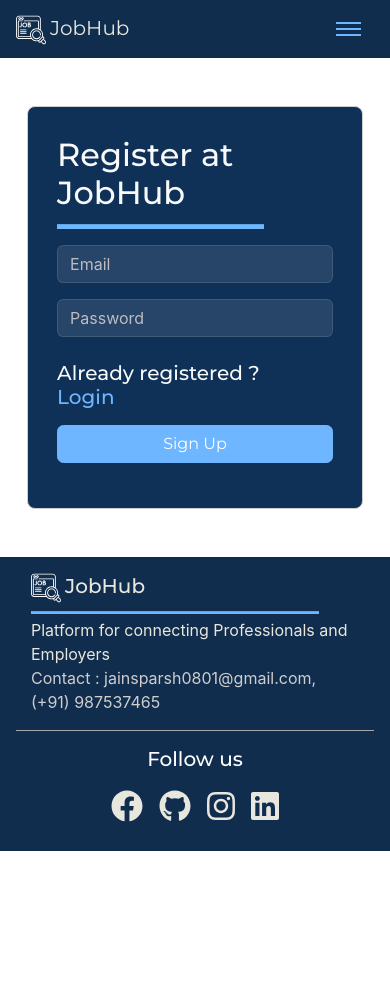
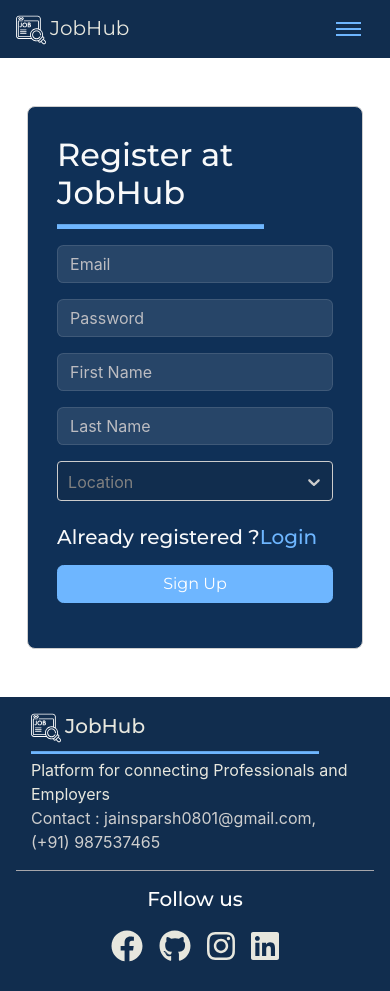
Before and after one commit to SparshJain2000/Jobhub, a React (Create React App) app in the folder client/: page /professional/signup in a window 390 px wide. Before the commit the page ends 851 px from the top, so only its background shows below. Built offline with nearby package versions, Linux system fonts and the light colour scheme.

Commit message:
take name and location of signup employee

```diff
--- a/client/src/graphql/mutation.js
+++ b/client/src/graphql/mutation.js
@@ -44,8 +44,22 @@
     }
 `;
 const SIGNUP_WORKER = gql`
-    mutation SignupEmployee($email: String!, $password: String!) {
-        createEmployee(userInput: { email: $email, password: $password }) {
+    mutation SignupEmployee(
+        $email: String!
+        $password: String!
+        $firstName: String!
+        $lastName: String!
+        $location: InputLocation
+    ) {
+        createEmployee(
+            userInput: {
+                email: $email
+                password: $password
+                firstName: $firstName
+                lastName: $lastName
+                location: $location
+            }
+        ) {
             userId
             token
             tokenExpiration
--- a/client/src/pages/authWorker.page.jsx
+++ b/client/src/pages/authWorker.page.jsx
@@ -15,8 +15,48 @@
     FormFeedback,
 } from "reactstrap";
 import { SIGNUP_WORKER, LOGIN_WORKER } from "../graphql/mutation";
+import cities from "../assets/cities.min.json";
 import { useMutation } from "@apollo/client";
 import AuthContext from "../context/auth.context";
+import AsyncSelect from "react-select/async";
+const customStyles = {
+    control: (provided, state) => ({
+        ...provided,
+        background: "var(--primary)",
+        color: "white",
+        minHeight: "40px",
+        height: "40px",
+        boxShadow: state.isFocused ? null : null,
+    }),
+    singleValue: (provided, state) => ({
+        ...provided,
+        color: "white",
+    }),
+    valueContainer: (provided, state) => ({
+        ...provided,
+        height: "40px",
+        padding: "0 8px",
+        color: "white",
+    }),
+    option: (provided) => ({
+        ...provided,
+        color: "black",
+    }),
+    input: (provided, state) => ({
+        ...provided,
+        margin: "0px",
+        color: "white",
+    }),
+    indicatorSeparator: (state) => ({
+        display: "none",
+        color: "black",
+    }),
+    indicatorsContainer: (provided, state) => ({
+        ...provided,
+        height: "40px",
+        color: "black",
+    }),
+};
 const validateEmail = (email) => {
     const re = /^[a-zA-Z0-9.!#$%&’*+/=?^_`{|}~-]+@[a-zA-Z0-9-]+(?:\.[a-zA-Z0-9-]+)*$/;
     return re.test(email);
@@ -28,11 +68,34 @@
             return validateEmail(value);
         case "password":
             return validatePassword(value);
-
+        case "location":
+            return value;
+        case "firstName":
+        case "lastName":
+            return value !== "";
         default:
             return false;
     }
 };
+const loadCities = (inputValue, callback) => {
+    setTimeout(() => {
+        callback(
+            cities
+                .filter(
+                    (city) =>
+                        city.city.toLowerCase().includes(inputValue) ||
+                        city.state.toLowerCase().includes(inputValue),
+                )
+                .map((x) => {
+                    return {
+                        label: x.city + ", " + x.state,
+                        value: x.city + ", " + x.state,
+                    };
+                }),
+        );
+    }, 0);
+};
+
 const AuthWorker = () => {
     const location = useLocation();
     const history = useHistory();
@@ -44,6 +107,9 @@
     const [valid, setValid] = useState({
         email: true,
         password: true,
+        firstName: true,
+        lastName: true,
+        location: true,
     });
     const [isLogin, setIsLogin] = useState(
         location.pathname.split("/")[2] === "login",
@@ -52,7 +118,24 @@
         setIsLogin(location.pathname.split("/")[2] === "login"),
     );
     const toggleErrorModal = () => setErrorModal(!errorModal);
-    const handleChange = async (e) => {
+    const handleChange = async (e, name) => {
+        console.log(e, name);
+        if (name) {
+            setCredentials({
+                ...credentials,
+                [name]: e
+                    ? {
+                          city: e.value.split(", ")[0],
+                          state: e.value.split(", ")[1],
+                          country: "",
+                      }
+                    : null,
+            });
+            await setValid({
+                ...valid,
+                [name]: validateField([name], e),
+            });
+        } else {
             setCredentials({
                 ...credentials,
                 [e.target.name]: e.target.value,
@@ -61,6 +144,7 @@
                 ...valid,
                 [e.target.name]: validateField(e.target.name, e.target.value),
             });
+        }
     };
     const [login] = useMutation(LOGIN_WORKER, {
         variables: credentials,
@@ -70,6 +154,8 @@
     });
     const submit = async (e) => {
         e.preventDefault();
+        console.log(credentials);
+
         try {
             console.log(credentials);
             const result = await (isLogin ? login() : signup());
@@ -138,7 +224,84 @@
                             Password length should be at least 8
                         </FormFeedback>
                     </FormGroup>
-
+                    {!isLogin && (
+                        <>
+                            <div className='row px-0'>
+                                <FormGroup className='col-12 col-md-6 px-0 pr-md-1'>
+                                    <Input
+                                        type='firstName'
+                                        name='firstName'
+                                        id='firstName'
+                                        placeholder='First Name'
+                                        onChange={handleChange}
+                                        required
+                                        invalid={
+                                            credentials?.firstName === "" ||
+                                            !valid.firstName
+                                        }
+                                    />
+                                    <FormFeedback>
+                                        Please enter your name
+                                    </FormFeedback>
+                                </FormGroup>
+                                <FormGroup className='col-12 col-md-6 px-0 pl-md-1'>
+                                    <Input
+                                        type='lastName'
+                                        name='lastName'
+                                        id='lastName'
+                                        placeholder='Last Name'
+                                        onChange={handleChange}
+                                        required
+                                        invalid={
+                                            credentials?.lastName === "" ||
+                                            !valid.lastName
+                                        }
+                                    />
+                                    <FormFeedback>
+                                        Please enter your name
+                                    </FormFeedback>
+                                </FormGroup>
+                            </div>
+                            <FormGroup>
+                                <AsyncSelect
+                                    className='basic-single'
+                                    classNamePrefix='select'
+                                    styles={customStyles}
+                                    isClearable={true}
+                                    isSearchable={true}
+                                    value={
+                                        credentials?.location?.city
+                                            ? {
+                                                  label:
+                                                      credentials.location
+                                                          .city +
+                                                      ", " +
+                                                      credentials.location
+                                                          .state,
+                                                  value:
+                                                      credentials.location
+                                                          .city +
+                                                      ", " +
+                                                      credentials.location
+                                                          .state,
+                                              }
+                                            : null
+                                    }
+                                    name='location'
+                                    placeholder='Location'
+                                    onChange={(e) =>
+                                        handleChange(e, "location")
+                                    }
+                                    invalid={
+                                        credentials?.location === null ||
+                                        !valid.location
+                                    }
+                                    noOptionsMessage={() => "Type city name"}
+                                    loadOptions={loadCities}
+                                />
+                            </FormGroup>
+                        </>
+                    )}
                     <FormGroup className='row justify-content-end'>
                         {isLogin ? (
                             <>
@@ -160,7 +323,7 @@
                         ) : (
                             <>
                                 <h5 className='col-12 col-md-8 py-2 pl-0'>
-                                    Already registered ?{" "}
+                                    Already registered ?
                                     <Link to='/professional/login'>Login</Link>
                                 </h5>
                                 <div className='col-12 col-md-4 text-align-end px-0 my-auto'>
```
Also changed, not shown: 1 other file (tests, documents, lock files or other folders). Lines whose indentation alone changed are shown as unchanged.
